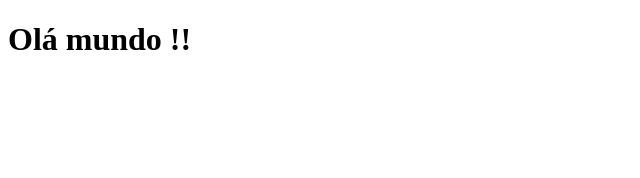
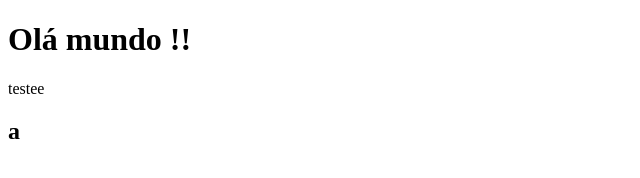
Before and after one commit to momoshi-hub/curso_git_1.0, a plain HTML site: page index.html in a window 1280 px wide. Shown: the full height of the page, 0-640 px from the left. Drawn offline with Linux system fonts and the light colour scheme.

Commit message:
enviando alteraçoes

```diff
--- a/index.html
+++ b/index.html
@@ -7,5 +7,8 @@
 </head>
 <body>
     <h1>Olá mundo !!</h1>
+    <p>testee
+    </p>
+    <h2>a</h2>
 </body>
 </html>
```
Also changed, not shown: teste.txt.
